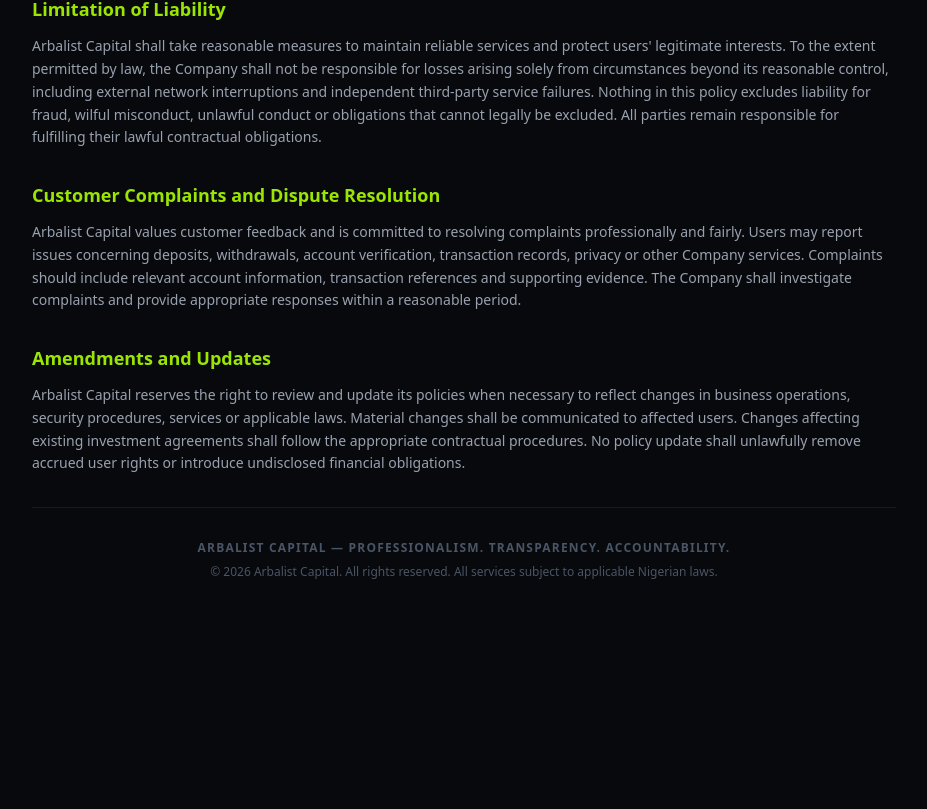
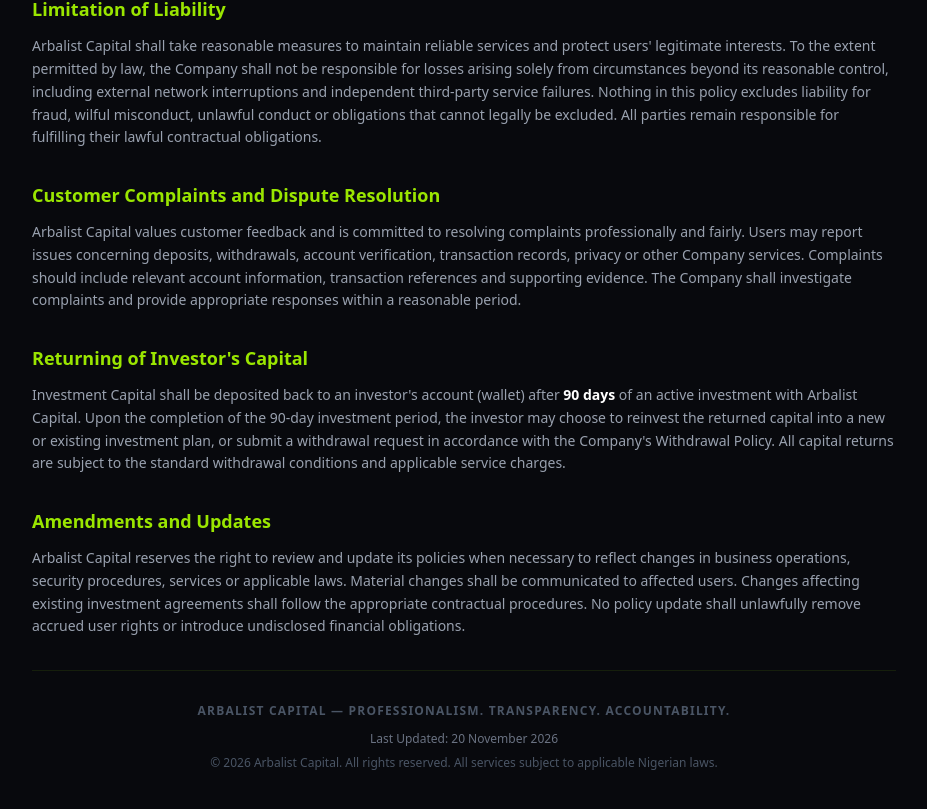
Before and after one commit to raphalive001/arbalist, a React (Vite) app: page /terms in a window 1280 px wide. Shown: the part 2058-2867 px from the top of the page, without its empty margins (176-1103 px from the left). Before the commit the page ends 2686 px from the top, so only its background shows below. Built offline with nearby package versions, Linux system fonts and the light colour scheme.

Commit message:
Add investor capital return policy section
Added a section about the return of investor's capital after 90 days and updated the last updated date.

```diff
--- a/src/pages/TermsPage.tsx
+++ b/src/pages/TermsPage.tsx
@@ -110,12 +110,18 @@ export default function TermsPage() {
           </section>
 
           <section>
+            <h2 className="text-lg font-semibold text-lime-400 mb-3">Returning of Investor's Capital</h2>
+            <p className="text-gray-400">Investment Capital shall be deposited back to an investor's account (wallet) after <strong className="text-white">90 days</strong> of an active investment with Arbalist Capital. Upon the completion of the 90-day investment period, the investor may choose to reinvest the returned capital into a new or existing investment plan, or submit a withdrawal request in accordance with the Company's Withdrawal Policy. All capital returns are subject to the standard withdrawal conditions and applicable service charges.</p>
+          </section>
+
+          <section>
             <h2 className="text-lg font-semibold text-lime-400 mb-3">Amendments and Updates</h2>
             <p className="text-gray-400">Arbalist Capital reserves the right to review and update its policies when necessary to reflect changes in business operations, security procedures, services or applicable laws. Material changes shall be communicated to affected users. Changes affecting existing investment agreements shall follow the appropriate contractual procedures. No policy update shall unlawfully remove accrued user rights or introduce undisclosed financial obligations.</p>
           </section>
 
           <div className="border-t border-lime-400/10 pt-8 text-center">
             <p className="text-xs text-gray-600 font-semibold tracking-widest uppercase">ARBALIST CAPITAL — Professionalism. Transparency. Accountability.</p>
+            <p className="text-xs text-gray-500 mt-3">Last Updated: 20 November 2026</p>
             <p className="text-xs text-gray-600 mt-2">© {new Date().getFullYear()} Arbalist Capital. All rights reserved. All services subject to applicable Nigerian laws.</p>
           </div>
 
```
